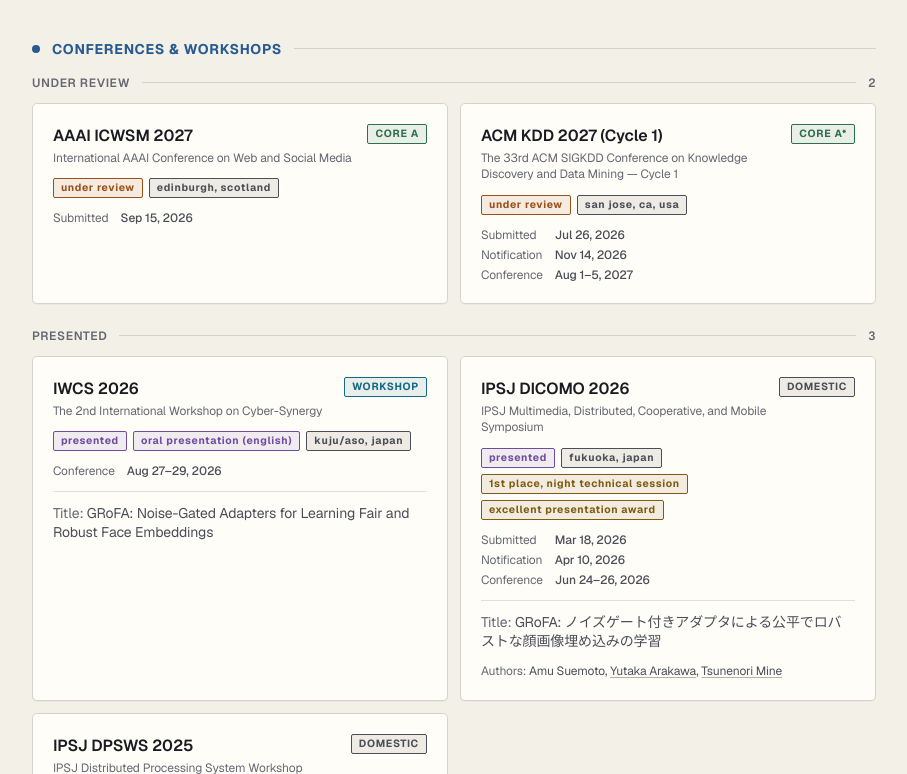
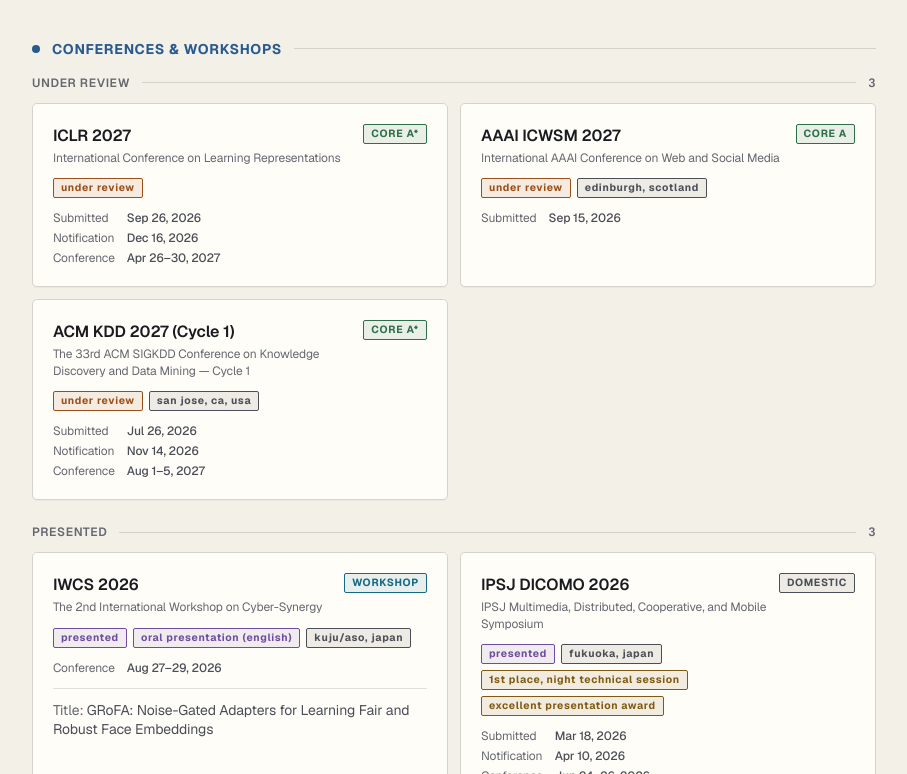
Before and after one commit to amu815/amu815.github.io, a Next.js app: page / in a window 1280 px wide. Shown: the part 2146-2920 px from the top of the page, without its empty margins (332-1239 px from the left). Built offline with nearby package versions, Linux system fonts and the light colour scheme.

Commit message:
Add September 26 ICLR 2027 submission

```diff
--- a/content/papers.ts
+++ b/content/papers.ts
@@ -57,6 +57,21 @@
 };
 
 export const papers: PaperVenue[] = [
+  {
+    id: "iclr-2027",
+    shortName: "ICLR 2027",
+    fullName: "International Conference on Learning Representations",
+    fullNameJa: "学習表現国際会議",
+    href: "https://iclr.cc/Conferences/2027",
+    type: "conference",
+    tier: "core_a_star",
+    submissionDeadline: "2026-09-26",
+    notificationDate: "2026-12-16",
+    conferenceStart: "2027-04-26",
+    conferenceEnd: "2027-04-30",
+    status: "under_review",
+    statusDate: "2026-09-26",
+  },
   {
     id: "icwsm-2027",
     shortName: "AAAI ICWSM 2027",
```
